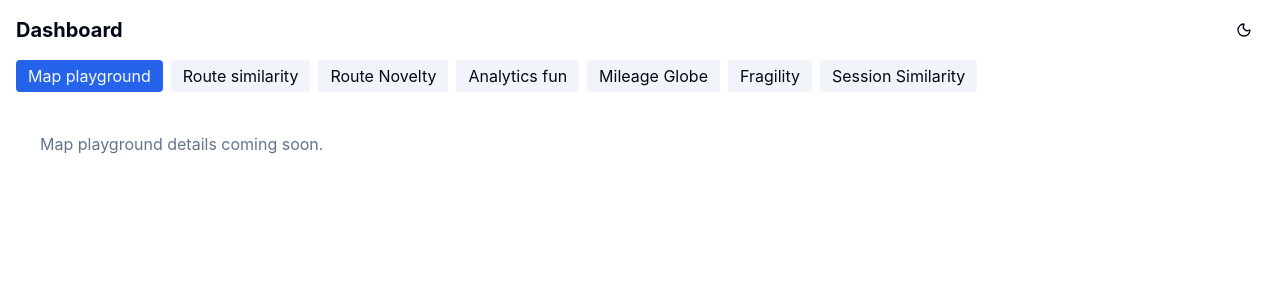
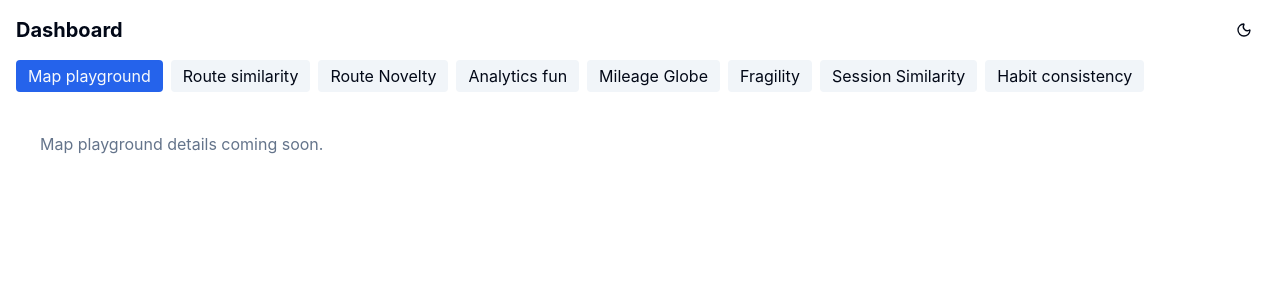
Before and after one commit to osmond/improved-system, a React (Vite) app: page / in a window 1280 px wide. Shown: the top 300 px of the page. Built offline with nearby package versions, Linux system fonts and the light colour scheme.

Commit message:
Add habit consistency heatmap to dashboard

```diff
--- a/src/pages/Dashboard.tsx
+++ b/src/pages/Dashboard.tsx
@@ -13,7 +13,10 @@ import {
 } from "@/components/dashboard";
 
 import { Tabs, TabsList, TabsTrigger, TabsContent } from "@/components/ui/tabs";
-import { SessionSimilarityMap } from "@/components/statistics";
+import {
+  SessionSimilarityMap,
+  HabitConsistencyHeatmap,
+} from "@/components/statistics";
 
 export default function Dashboard() {
   const data = useGarminData();
@@ -25,6 +28,7 @@ export default function Dashboard() {
     | "globe"
     | "fragility"
     | "sessions"
+    | "consistency"
   >("map");
 
   if (!data) {
@@ -51,6 +55,7 @@ export default function Dashboard() {
 
         <TabsTrigger value="fragility">Fragility</TabsTrigger>
         <TabsTrigger value="sessions">Session Similarity</TabsTrigger>
+        <TabsTrigger value="consistency">Habit consistency</TabsTrigger>
       </TabsList>
       <TabsContent value="map">
         <div className="p-6 text-muted-foreground">
@@ -96,6 +101,9 @@ export default function Dashboard() {
       <TabsContent value="sessions">
         <SessionSimilarityMap />
       </TabsContent>
+      <TabsContent value="consistency">
+        <HabitConsistencyHeatmap />
+      </TabsContent>
     </Tabs>
   );
 }
```
